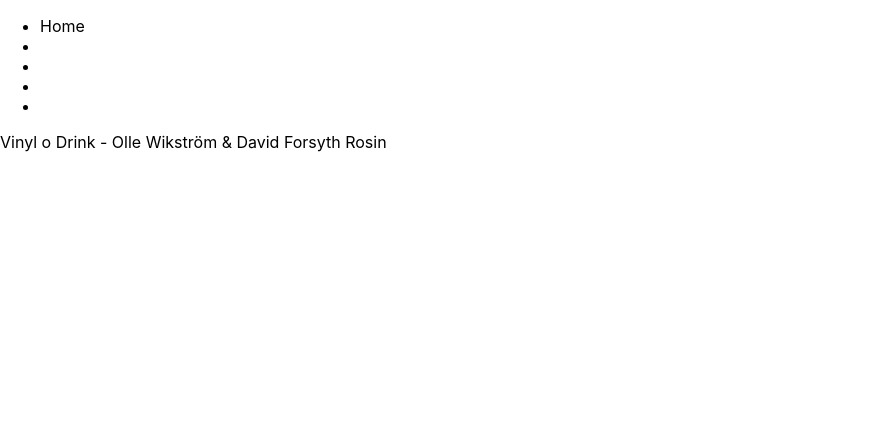
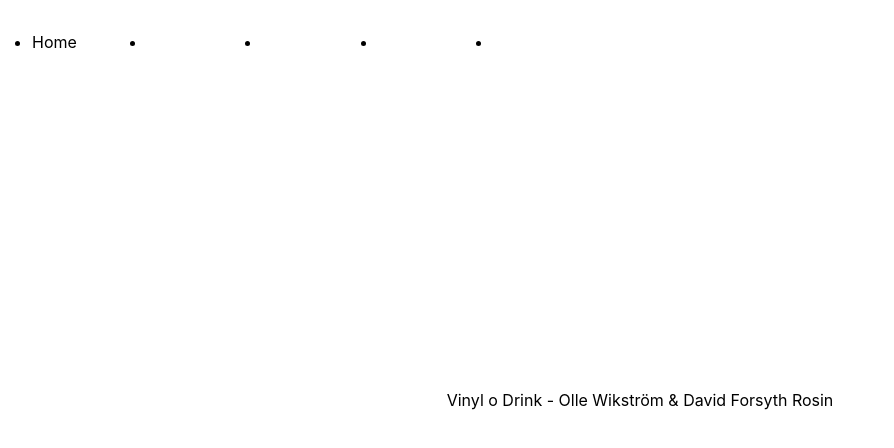
Before and after one commit to oljeoraklet/vinylodrink, a React (Create React App) app: page / in a window 1280 px wide. Shown: the top 448 px of the page, without its empty margins (0-894 px from the left). Built offline with nearby package versions, Linux system fonts and the light colour scheme.

Commit message:
added sass and did some css

```diff
--- a/package.json
+++ b/package.json
@@ -9,6 +9,7 @@
     "react": "^18.0.0",
     "react-dom": "^18.0.0",
     "react-scripts": "5.0.0",
+    "sass": "^1.50.0",
     "web-vitals": "^2.1.4"
   },
   "scripts": {
--- a/src/App.css
+++ /dev/null
@@ -1,38 +0,0 @@
-.App {
-  text-align: center;
-}
-
-.App-logo {
-  height: 40vmin;
-  pointer-events: none;
-}
-
-@media (prefers-reduced-motion: no-preference) {
-  .App-logo {
-    animation: App-logo-spin infinite 20s linear;
-  }
-}
-
-.App-header {
-  background-color: #282c34;
-  min-height: 100vh;
-  display: flex;
-  flex-direction: column;
-  align-items: center;
-  justify-content: center;
-  font-size: calc(10px + 2vmin);
-  color: white;
-}
-
-.App-link {
-  color: #61dafb;
-}
-
-@keyframes App-logo-spin {
-  from {
-    transform: rotate(0deg);
-  }
-  to {
-    transform: rotate(360deg);
-  }
-}
--- a/src/App.js
+++ b/src/App.js
@@ -1,13 +1,13 @@
-import './App.css'
-import Navbar from './components/nav'
-import Footer from './components/footer'
+import "./App.scss";
+import Navbar from "./components/nav";
+import Footer from "./components/footer";
 
 function App() {
-  return (
-    <div>
-      <Navbar></Navbar>
-      <Footer></Footer>
-    </div>
-  )
+	return (
+		<div className='App'>
+			<Navbar></Navbar>
+			<Footer></Footer>
+		</div>
+	);
 }
-export default App
+export default App;
--- /dev/null
+++ b/src/App.scss
@@ -0,0 +1,27 @@
+* {
+  padding: 0;
+  margin: 0;
+  box-sizing: border-box;
+}
+
+.App {
+  display: flex;
+  justify-content: center;
+  align-items: center;
+  flex-direction: column;
+  height: 100vh;
+}
+.navbar {
+  position: fixed;
+  top: 0;
+  left: 0;
+  width: 50%;
+  padding: 2rem;
+  ul {
+    display: flex;
+    justify-content: space-between;
+    li {
+      flex: 1;
+    }
+  }
+}
--- a/src/components/nav.js
+++ b/src/components/nav.js
@@ -1,9 +1,9 @@
-import React from 'react'
+import React from "react";
 
 function Navbar() {
 	return (
 		<div>
-      <nav>
+			<nav className='navbar'>
 				<ul>
 					<li>Home</li>
 					<li></li>
@@ -13,7 +13,7 @@ function Navbar() {
 				</ul>
 			</nav>
 		</div>
-  )
+	);
 }
 
-export default Navbar
+export default Navbar;
```
Also changed, not shown: 1 other file (tests, documents, lock files or other folders). Lines whose indentation alone changed are shown as unchanged.
